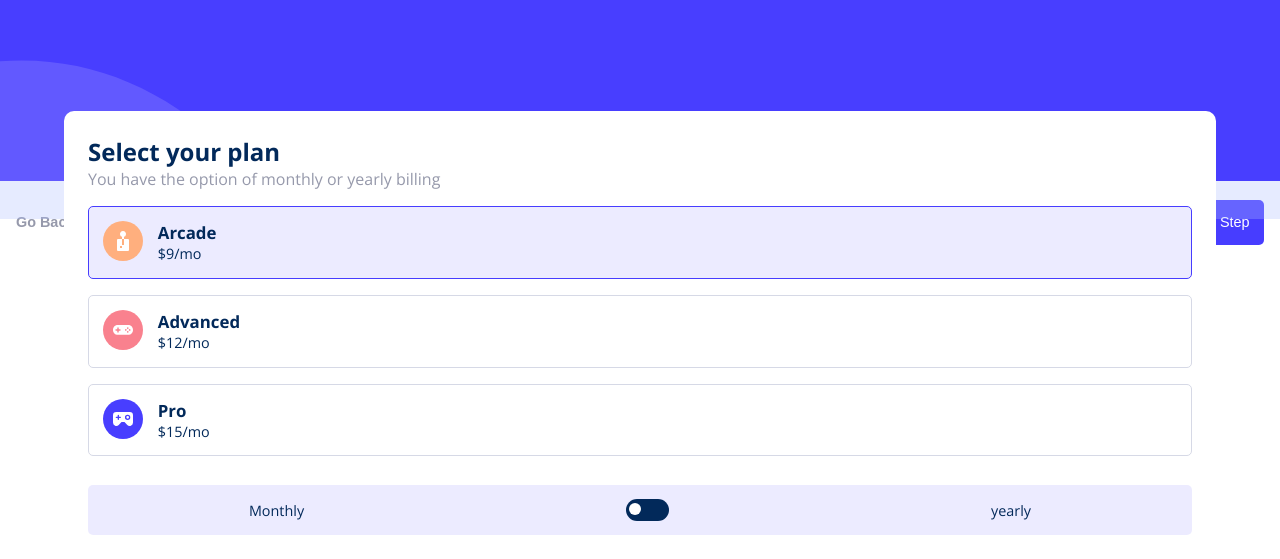
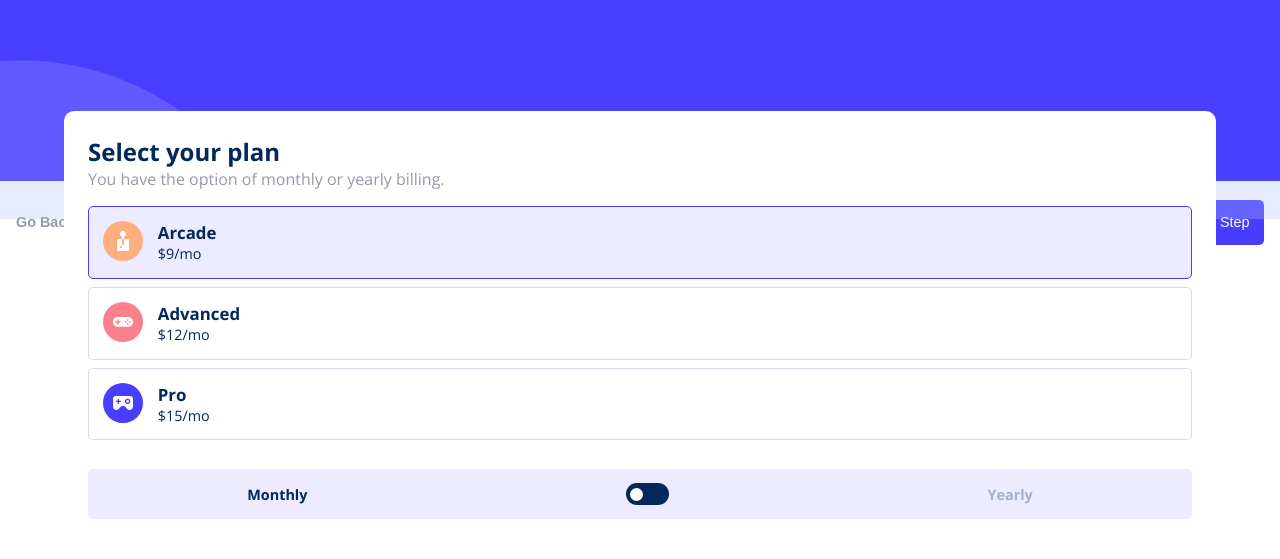
Before and after one commit to 1Dh2Be/multi_step_form, a React (Vite) app: page /step2 in a window 1280 px wide. Shown: the part 619-1178 px from the top of the page. Built offline with nearby package versions, Linux system fonts and the light colour scheme.

Commit message:
step 2 completed

```diff
--- a/src/pages/FormContext.jsx
+++ b/src/pages/FormContext.jsx
@@ -6,9 +6,11 @@ export const FormProvider = ({ children }) => {
 
     const [currentStep, setCurrentStep] = useState(1);
 
+    const [isChecked, setIsChecked] = useState(false);
+
 
     return (
-        <FormContext.Provider value={{currentStep, setCurrentStep}}>
+        <FormContext.Provider value={{currentStep, setCurrentStep, isChecked, setIsChecked}}>
             {children}
         </FormContext.Provider>
     )
--- a/src/pages/components/toggler/Toggler.css
+++ b/src/pages/components/toggler/Toggler.css
@@ -16,14 +16,15 @@
     position: absolute;
     display: block;
     content: "";
-    width: 12px;
-    height: 12px;
+    width: 0.9em;
+    height: 0.9em;
     background-color: var(--white);
     border-radius: 50%;
-    top: 4px;
-    left: 3px;
+    top: 0.3em;
+    left: 0.3em;
+    transition: all 0.3s ease;
 }
 
-.billing__input:checked + .toggle__slider::after{
-    transform: translateX(100%);
+.billing__input:checked + .toggle__slider::after {
+    transform: translateX(1.4em);
 }
--- a/src/pages/components/toggler/Toggler.jsx
+++ b/src/pages/components/toggler/Toggler.jsx
@@ -1,9 +1,23 @@
+import { useState } from "react"
 import "./Toggler.css"
+import { useForm } from "../../FormContext"
 
 const Toggler = () => {
+
+    const {isChecked, setIsChecked} = useForm();
+
+    const handleToggle = () => {
+        setIsChecked(!isChecked)
+    }
+
     return (
         <>
-            <input type="checkbox" id="billing__toggler" className="billing__input"/>
+            <input
+                onChange={handleToggle}
+                type="checkbox"
+                id="billing__toggler"
+                className="billing__input"
+            />
             <span className="toggle__slider"></span>
         </>
     )
--- a/src/pages/form-step2/FormStep2.css
+++ b/src/pages/form-step2/FormStep2.css
@@ -20,7 +20,7 @@ input[type="radio"]:checked + .plan__content {
 .plans {
     display: flex;
     flex-direction: column;
-    gap: 1em;
+    gap: 0.5em;
 }
 
 .plan__content:hover, .plan__content:checked {
@@ -33,6 +33,7 @@ input[type="radio"]:checked + .plan__content {
 }
 
 .plan__content {
+    position: relative;
     display: flex;
     gap: 1em;
     border: 1px solid var(--light-gray);
@@ -41,11 +42,40 @@ input[type="radio"]:checked + .plan__content {
     cursor: pointer;
 }
 
+.free__months--text {
+    position: absolute;
+    right: 5px;
+    top: 15px;
+    /* transform: rotate(20deg); */
+    background-color: var(--purplish-blue);
+    color: var(--white);
+    font-size: 12px;
+    padding: 5px 10px;
+    text-transform: uppercase;
+    font-weight: bold;
+    box-shadow: 0 2px 4px rgba(0, 0, 0, 0.3);
+    z-index: 10;
+}
+
+
 .billing__label {
     width: 100%;
     display: flex;
     justify-content: space-around;
     align-items: center;
+}
+
+.billing__label h4 {
+    opacity: 1;
+    transition: opacity 0.3s ease;
+}
+
+.billing__label.not-checked h4:last-child{
+    opacity: 0.3;
+}
+
+.billing__label.is-checked h4:first-child{
+    opacity: 0.3;
 }
 
 .billing__toggler {
--- a/src/pages/form-step2/FormStep2.jsx
+++ b/src/pages/form-step2/FormStep2.jsx
@@ -9,7 +9,7 @@ import Toggler from "../components/toggler/Toggler";
 
 const FormStep2 = () => {
 
-    const {currentStep, setCurrentStep} = useForm();
+    const {currentStep, setCurrentStep, isChecked} = useForm();
     const navigate = useNavigate();
 
     const handleNextStep = () => {
@@ -26,7 +26,7 @@ const FormStep2 = () => {
     return (
         <FormTemplate
             title="Select your plan"
-            description="You have the option of monthly or yearly billing"
+            description="You have the option of monthly or yearly billing."
             onNextStep={handleNextStep}
             onBackStep={handleBackStep}
             showBackButton= {true}
@@ -36,10 +36,18 @@ const FormStep2 = () => {
               <input type="radio" name="plan" value="arcade" defaultChecked />
               <div className="plan__content">
                 <span className="icon"><img src="src/assets/images/icon-arcade.svg" alt="Arcade plan icon" /></span>
+                {isChecked? (
+                  <div>
+                    <h3>Arcade</h3>
+                    <p>$90/yr</p>
+                    <h5 className="free__months--text">2 mo free</h5>
+                  </div>
+                ) : (
                 <div>
                   <h3>Arcade</h3>
                   <p>$9/mo</p>
                 </div>
+                )}
               </div>
             </label>
 
@@ -47,10 +55,18 @@ const FormStep2 = () => {
               <input type="radio" name="plan" value="advanced" />
               <div className="plan__content">
                 <span className="icon"><img src="src/assets/images/icon-advanced.svg" alt="Advanced plan icon" /></span>
+                {isChecked? (
+                  <div>
+                    <h3>Advanced</h3>
+                    <p>$120/yr</p>
+                    <h5 className="free__months--text">2 mo free</h5>
+                  </div>
+                ) : (
                 <div>
                   <h3>Advanced</h3>
                   <p>$12/mo</p>
                 </div>
+                )}
               </div>
             </label>
 
@@ -58,19 +74,27 @@ const FormStep2 = () => {
               <input type="radio" name="plan" value="pro" />
               <div className="plan__content">
                 <span className="icon"><img src="src/assets/images/icon-pro.svg" alt="Pro plan icon" /></span>
+                {isChecked? (
+                  <div>
+                    <h3>Pro</h3>
+                    <p>$150/yr</p>
+                    <h5 className="free__months--text">2 mo free</h5>
+                  </div>
+                ) : (
                 <div>
                   <h3>Pro</h3>
                   <p>$15/mo</p>
                 </div>
+                )}
               </div>
             </label>
           </div>
 
           <div className="billing__toggler">
-            <label className="billing__label">
-              Monthly
+            <label className={`billing__label ${isChecked ? "is-checked" : "not-checked"}`}>
+              <h4>Monthly</h4>
               <Toggler/>
-              yearly
+              <h4>Yearly</h4>
             </label>
           </div>
 
```
